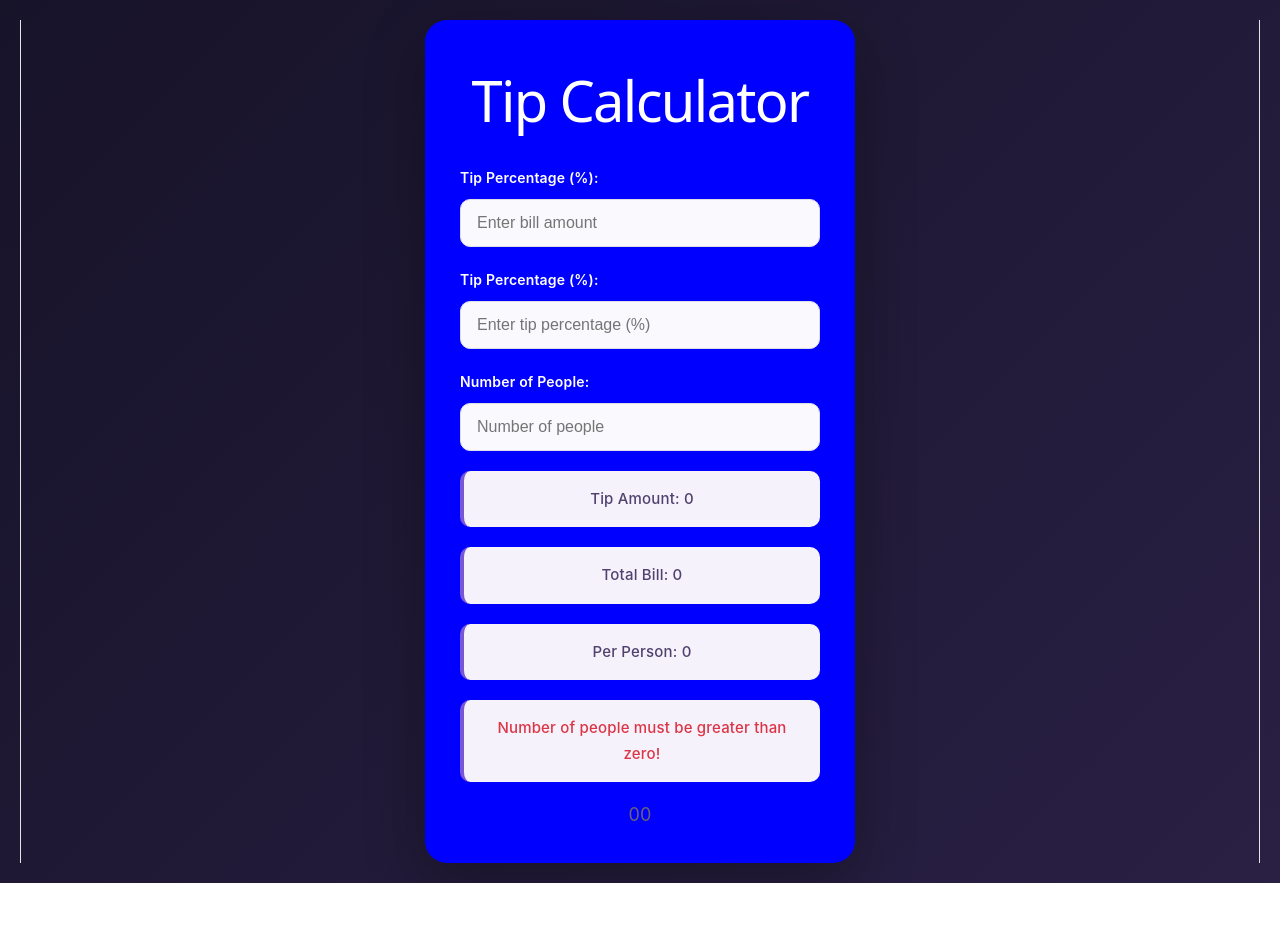
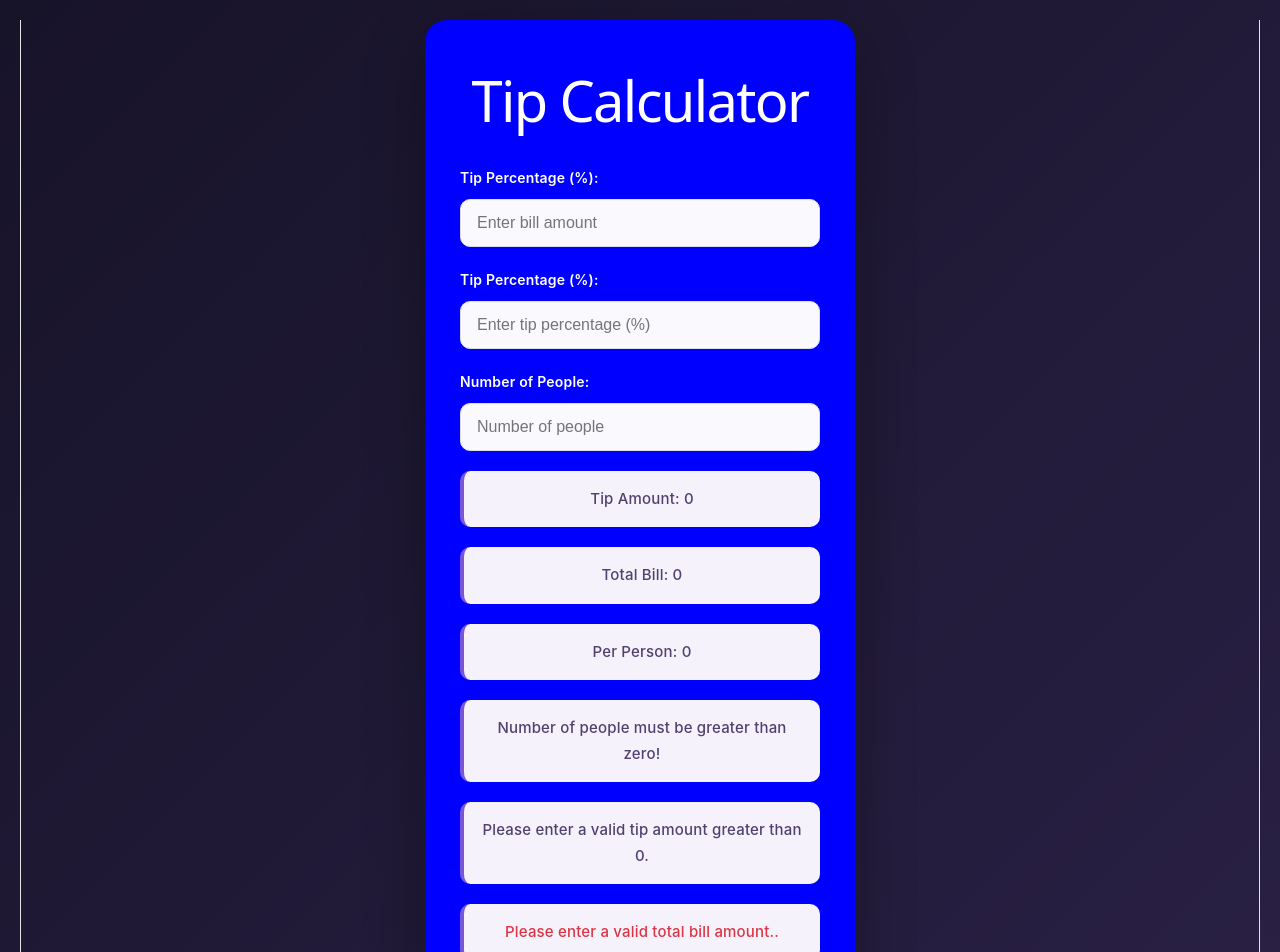
Before and after one commit to saraehrari/Tip-Calculator, a React (Vite) app in the folder Tip-Calculate/: page / in a window 1280 px wide. Shown: the top 952 px of the page. Before the commit the page ends 883 px from the top, so only its background shows below. Built offline with nearby package versions, Linux system fonts and the light colour scheme.

Commit message:
Update App.jsx

```diff
--- a/Tip-Calculate/src/App.jsx
+++ b/Tip-Calculate/src/App.jsx
@@ -71,12 +71,12 @@ function App() {
         <p>Number of people must be greater than zero!</p>
       )}
 
-      {tipAmount <= 0 & tipAmount!== "" &(
-         <p></p>
+      {tipAmount <= 0 && tipAmount!== "" &&(
+         <p>Please enter a valid tip amount greater than 0.</p>
       )}
 
-         {tipAmount <= 0 & tipAmount!== "" &(
-         <p></p>
+         {totallBill <= 0 && totallBill!== "" &&(
+         <p>Please enter a valid total bill amount..</p>
       )}
 
       </div>
```
